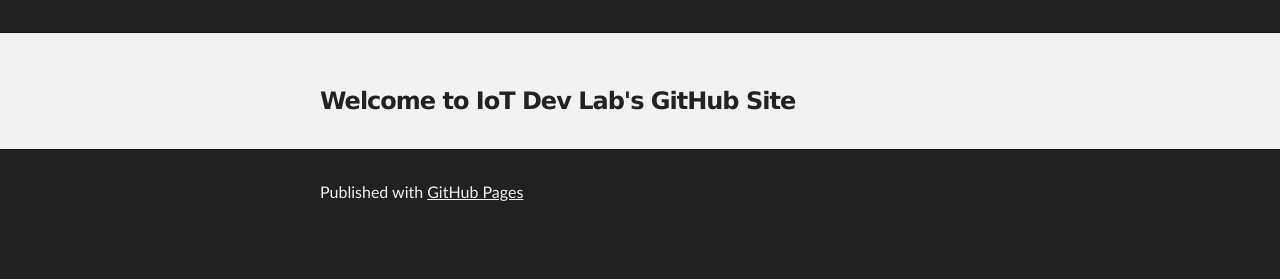
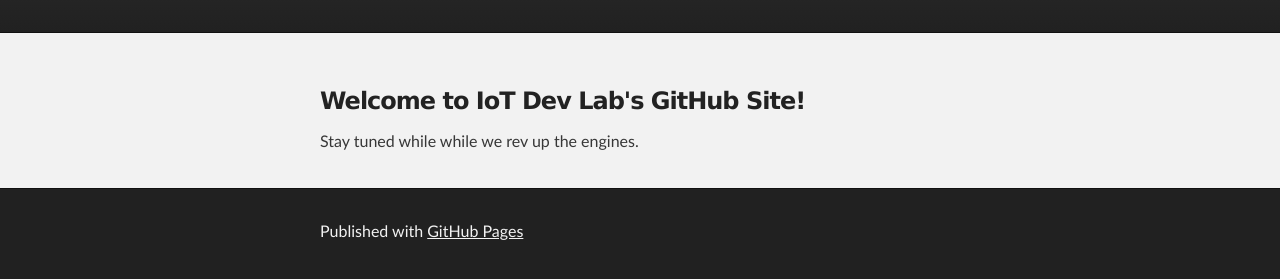
Before and after one commit to IoTDevLabs/iotdevlabs.github.io, a plain HTML site: page index.html in a window 1280 px wide. Shown: the part 177-456 px from the top of the page. Drawn offline with Linux system fonts and the light colour scheme.

Commit message:
Replace master branch with page content via GitHub

```diff
--- a/index.html
+++ b/index.html
@@ -28,7 +28,9 @@
     <div id="main_content_wrap" class="outer">
       <section id="main_content" class="inner">
         <h3>
-<a id="welcome-to-iot-dev-labs-github-site" class="anchor" href="#welcome-to-iot-dev-labs-github-site" aria-hidden="true"><span class="octicon octicon-link"></span></a>Welcome to IoT Dev Lab's GitHub Site</h3>
+<a id="welcome-to-iot-dev-labs-github-site" class="anchor" href="#welcome-to-iot-dev-labs-github-site" aria-hidden="true"><span class="octicon octicon-link"></span></a>Welcome to IoT Dev Lab's GitHub Site!</h3>
+
+<p>Stay tuned while while we rev up the engines.</p>
       </section>
     </div>
 
--- a/params.json
+++ b/params.json
@@ -1 +1 @@
-{"name":"IoT Dev Labs","tagline":"Building awesome tech for the Internet of Things","body":"### Welcome to IoT Dev Lab's GitHub Site\r\n\r\n","google":"UA-55665020-3","note":"Don't delete this file! It's used internally to help with page regeneration."}
+{"name":"IoT Dev Labs","tagline":"Building awesome tech for the Internet of Things","body":"### Welcome to IoT Dev Lab's GitHub Site!\r\n\r\nStay tuned while while we rev up the engines.","google":"UA-55665020-3","note":"Don't delete this file! It's used internally to help with page regeneration."}
```
